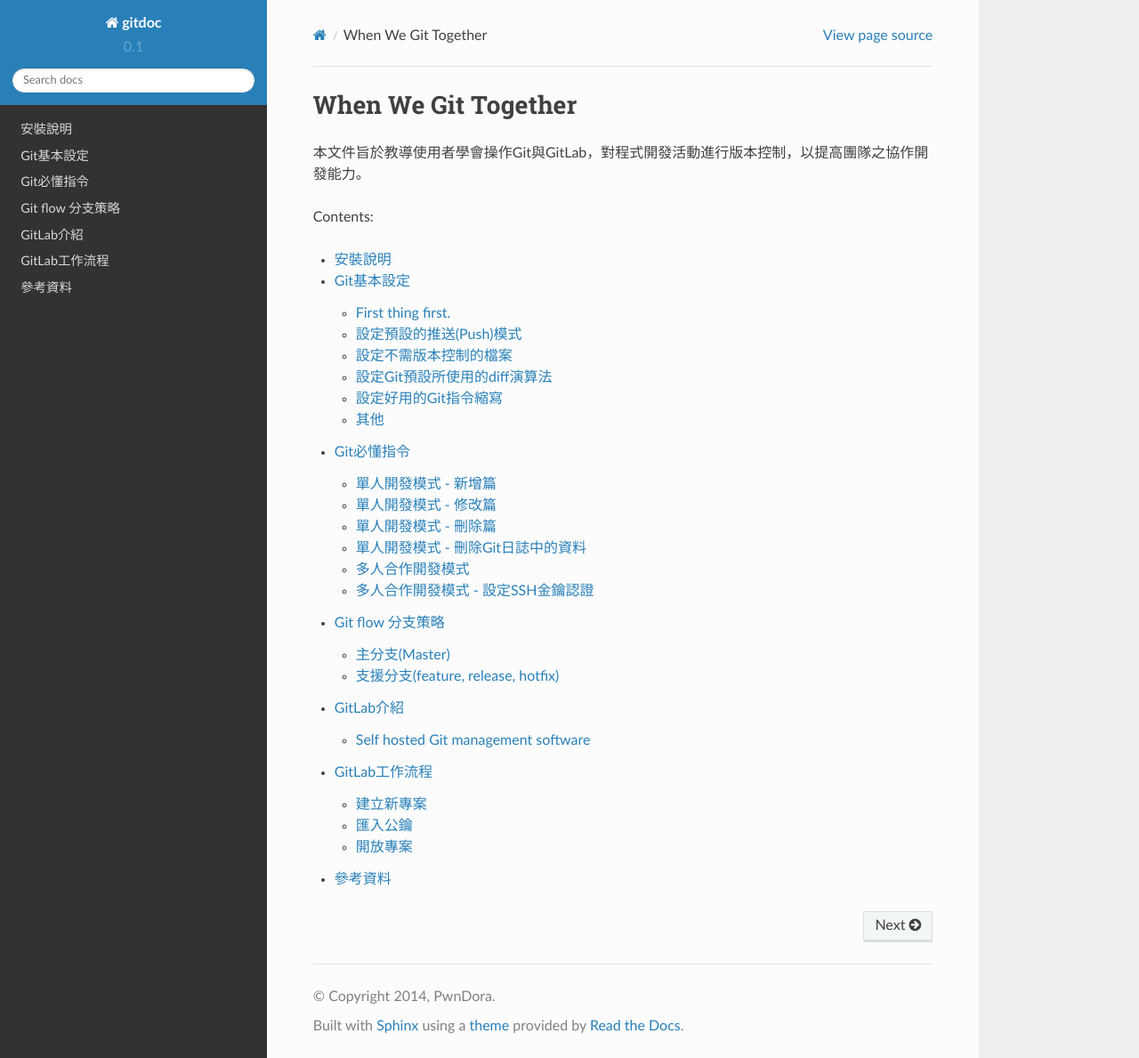
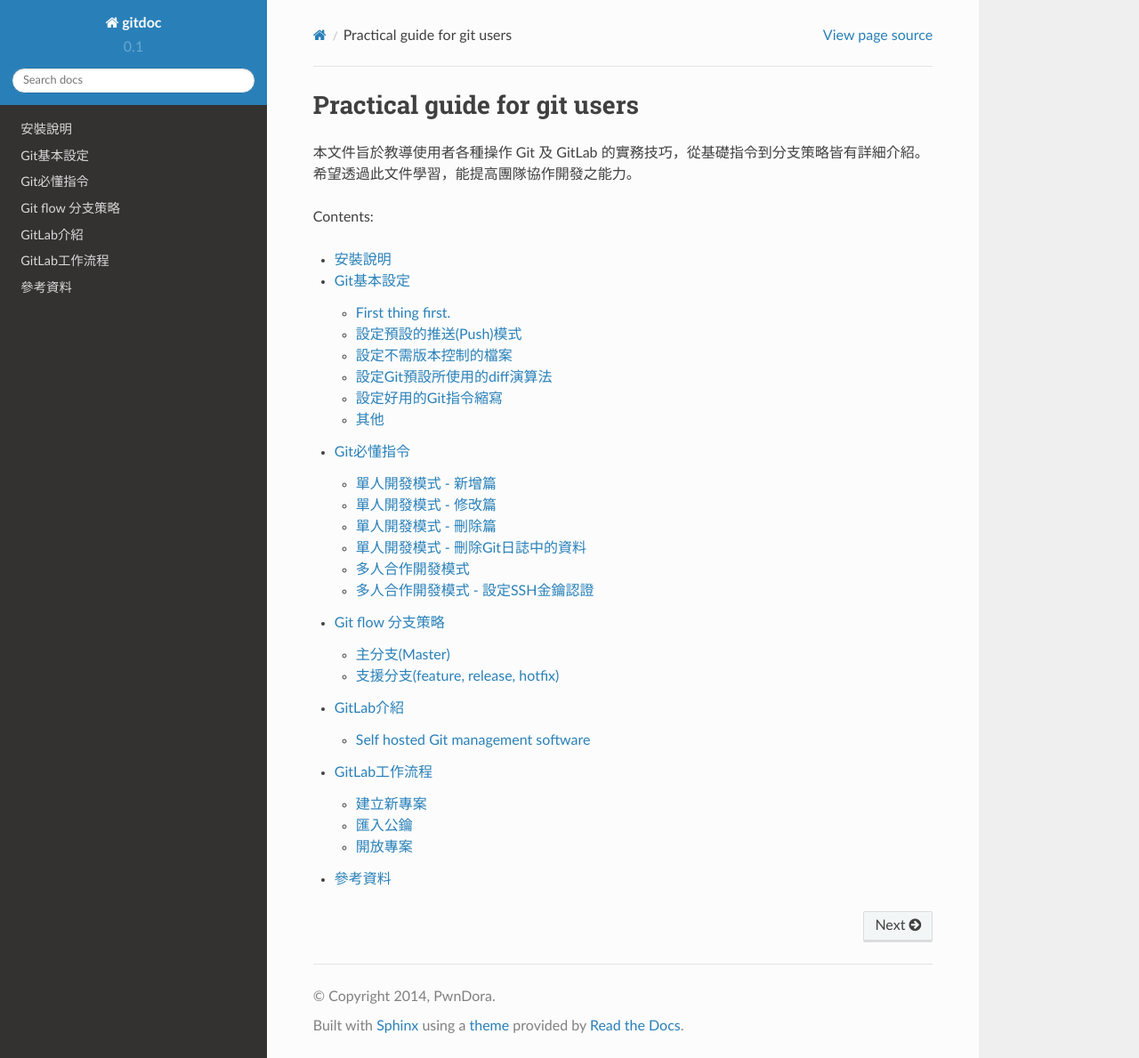
Before and after one commit to spitfire-sidra/git-tutorial, a Sphinx documentation site: the page built from source/index.rst, in a window 1280 px wide and 1189 px high. Shown: the whole window at 89% size. Built offline with Sphinx 7.4.7 and the Read the Docs theme 2.0.0, drawn with Linux system fonts in a browser that asks for light colours.

Commit message:
add description about this doc

```diff
--- a/source/index.rst
+++ b/source/index.rst
@@ -3,10 +3,10 @@
    You can adapt this file completely to your liking, but it should at least
    contain the root `toctree` directive.
 
-When We Git Together
-====================
+Practical guide for git users
+=============================================
 
-本文件旨於教導使用者學會操作Git與GitLab，對程式開發活動進行版本控制，以提高團隊之協作開發能力。
+本文件旨於教導使用者各種操作 Git 及 GitLab 的實務技巧，從基礎指令到分支策略皆有詳細介紹。希望透過此文件學習，能提高團隊協作開發之能力。
 
 Contents:
 
```
